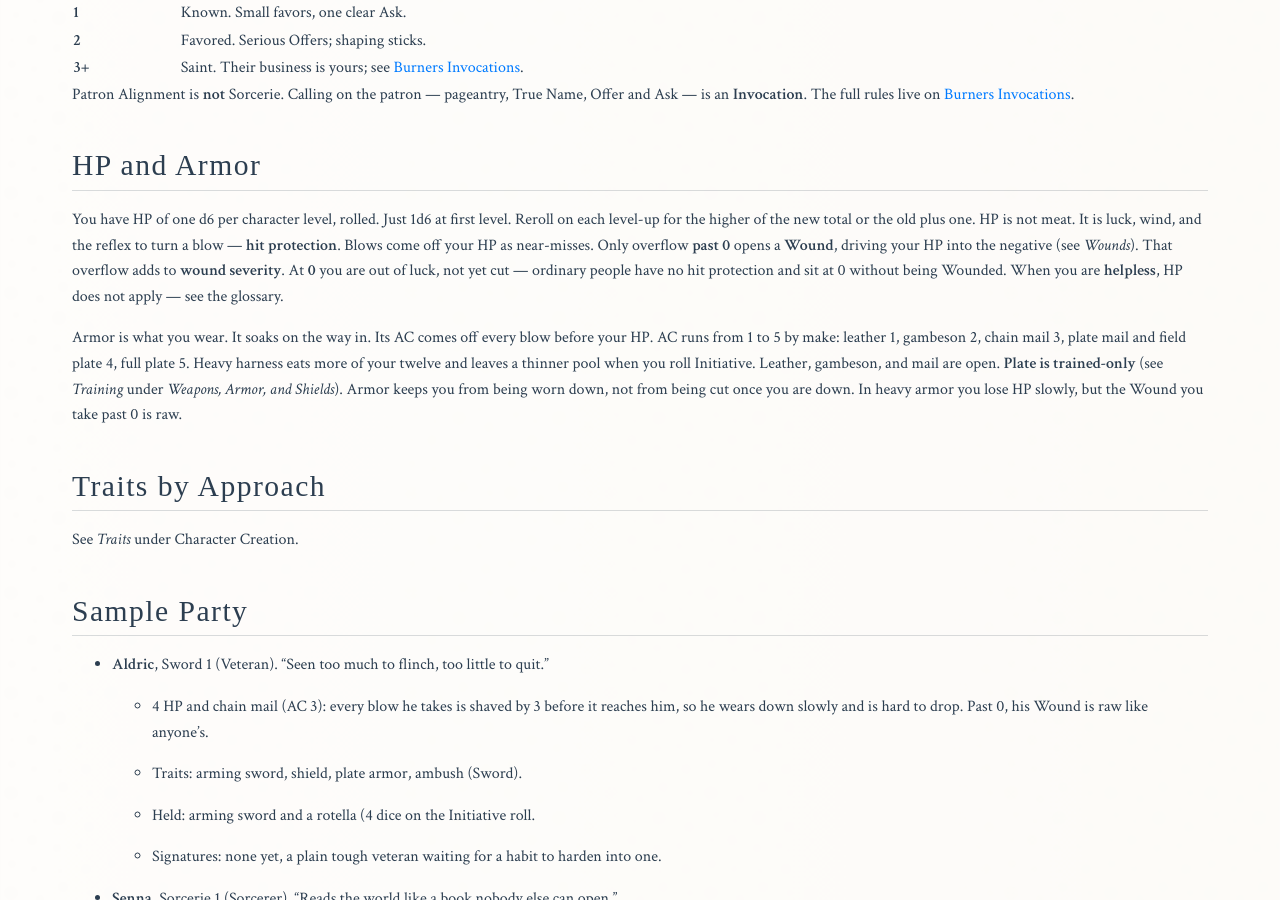
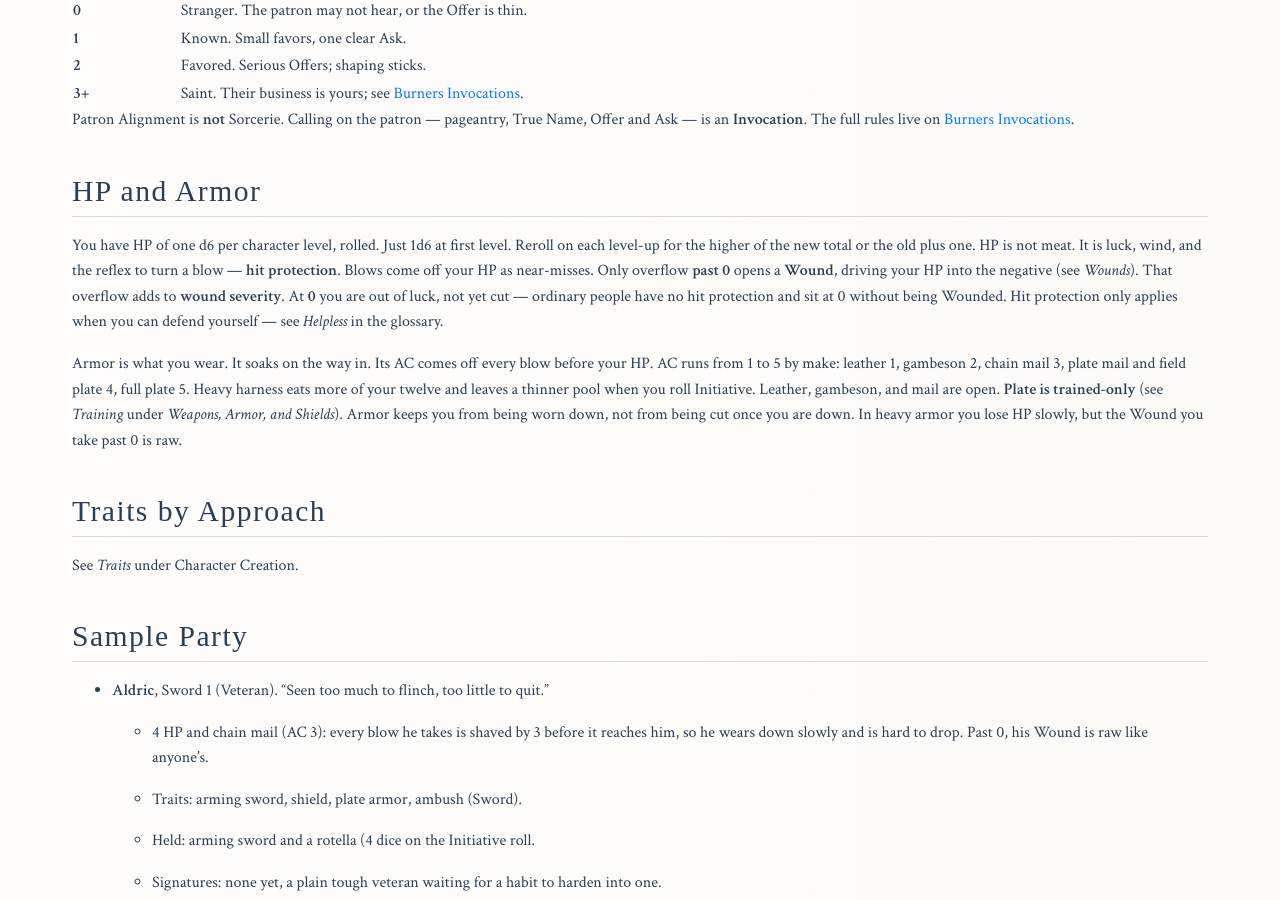
Before and after one commit to paulabrams/burners, a Jekyll site: the page built from markdown/burners-adventure-game.md, in a window 1280 px wide and 900 px high, scrolled down 13418 px. Built offline with Jekyll 4.4.1, drawn with Linux system fonts in a browser that asks for light colours; some web fonts are replaced; some of the changed text lies outside the part shown.

Commit message:
Publish local draft: Helpless means hit protection cannot apply.
Frame it as defend-yourself, not a footnote on HP.

Co-authored-by: Cursor <cursoragent@cursor.com>

```diff
--- a/markdown/burners-adventure-game.md
+++ b/markdown/burners-adventure-game.md
@@ -101,7 +101,7 @@ Your character's Theme and Traits can help back up your plan.
 
 - **Shock Check:** when a Wound opens, roll **`2d6 + Sword` vs total wound severity**. Fail and the shock table lands (dirt, stun, knockout…). Natural **1+1** always fails; **6+6** always succeeds.
 
-- **Helpless:** bound, asleep, knocked out, finished at leisure — no HP; the harm is a Wound (or a coup). *In the dirt* is not helpless.
+- **Helpless:** hit protection only applies when you can defend yourself. Bound, asleep, knocked out, finished at leisure — you can't; harm is a Wound (or a coup). *In the dirt* is not helpless.
 
 ### Play
 
@@ -419,7 +419,7 @@ Patron Alignment is **not** Sorcerie. Calling on the patron — pageantry, True
 
 ## HP and Armor
 
-You have HP of one d6 per character level, rolled. Just 1d6 at first level. Reroll on each level-up for the higher of the new total or the old plus one. HP is not meat. It is luck, wind, and the reflex to turn a blow — **hit protection**. Blows come off your HP as near-misses. Only overflow **past 0** opens a **Wound**, driving your HP into the negative (see *Wounds*). That overflow adds to **wound severity**. At **0** you are out of luck, not yet cut — ordinary people have no hit protection and sit at 0 without being Wounded. When you are **helpless**, HP does not apply — see the glossary.
+You have HP of one d6 per character level, rolled. Just 1d6 at first level. Reroll on each level-up for the higher of the new total or the old plus one. HP is not meat. It is luck, wind, and the reflex to turn a blow — **hit protection**. Blows come off your HP as near-misses. Only overflow **past 0** opens a **Wound**, driving your HP into the negative (see *Wounds*). That overflow adds to **wound severity**. At **0** you are out of luck, not yet cut — ordinary people have no hit protection and sit at 0 without being Wounded. Hit protection only applies when you can defend yourself — see *Helpless* in the glossary.
 
 Armor is what you wear. It soaks on the way in. Its AC comes off every blow before your HP. AC runs from 1 to 5 by make: leather 1, gambeson 2, chain mail 3, plate mail and field plate 4, full plate 5. Heavy harness eats more of your twelve and leaves a thinner pool when you roll Initiative. Leather, gambeson, and mail are open. **Plate is trained-only** (see *Training* under *Weapons, Armor, and Shields*). Armor keeps you from being worn down, not from being cut once you are down. In heavy armor you lose HP slowly, but the Wound you take past 0 is raw.
 
```
